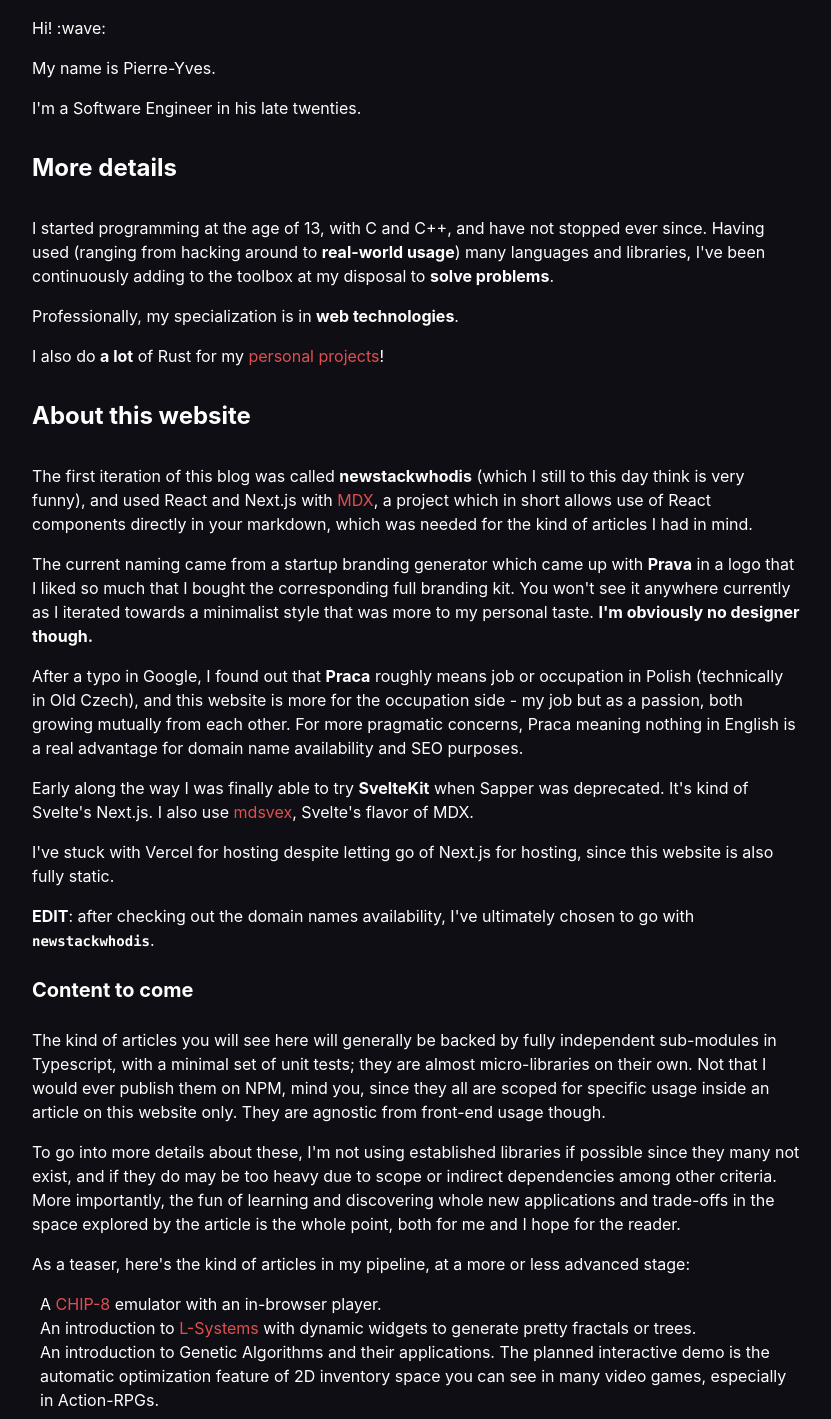
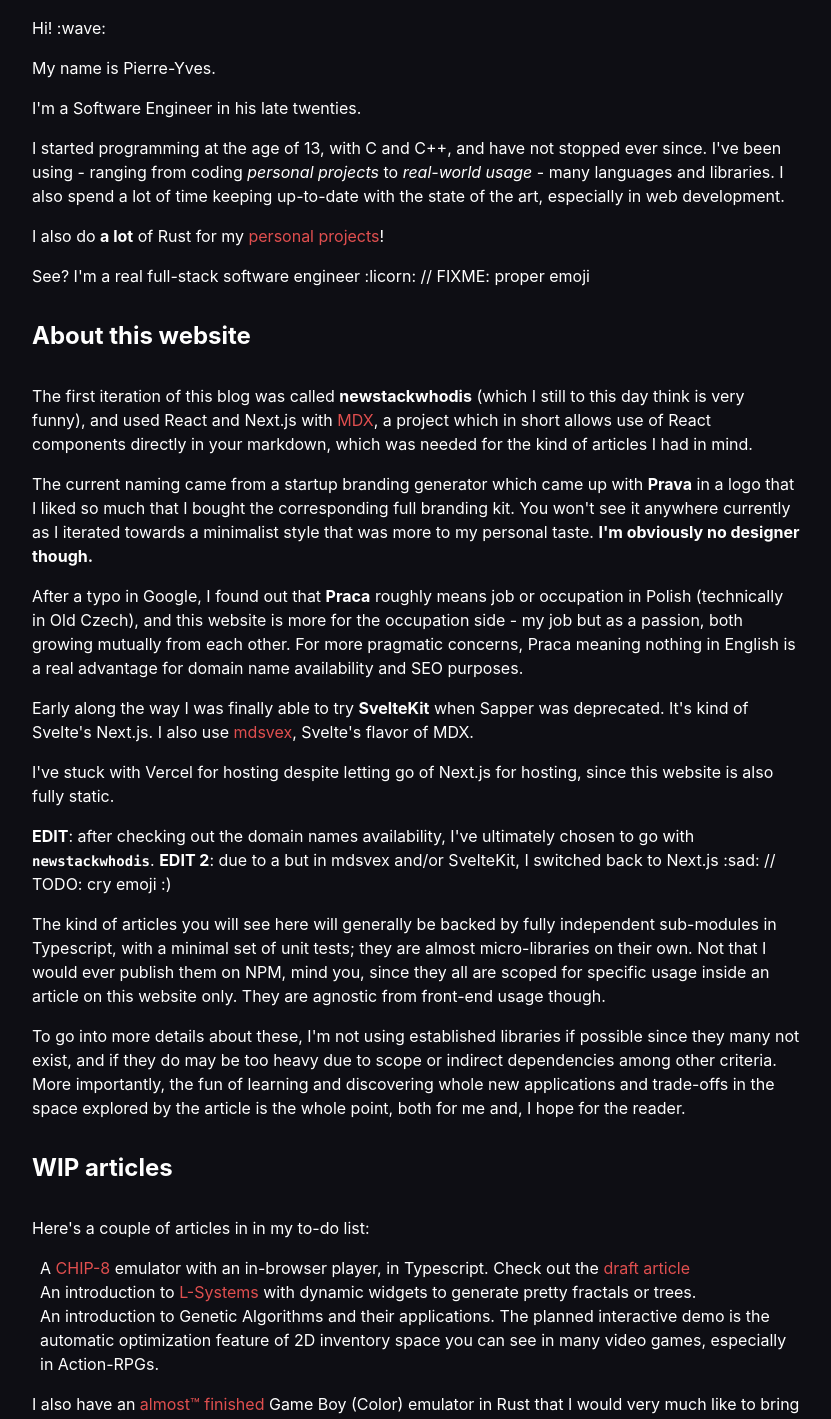
Before and after one commit to pierreyoda/newstackwhodis, a Next.js app: page /blog/about in a window 1280 px wide. Shown: the part 200-1619 px from the top of the page, without its empty margins (224-1055 px from the left). Built offline with nearby package versions, Linux system fonts and the light colour scheme.

Commit message:
:construction: Update about page

```diff
--- a/src/pages/blog/about.mdx
+++ b/src/pages/blog/about.mdx
@@ -6,13 +6,12 @@
 
 I'm a Software Engineer in his late twenties.
 
-## More details
+I started programming at the age of 13, with C and C++, and have not stopped ever since. I've been using - ranging from coding _personal projects_ to _real-world usage_ - many languages and libraries. I also spend a lot of time keeping up-to-date with the state of the art, especially in web development.
 
-I started programming at the age of 13, with C and C++, and have not stopped ever since. Having used (ranging from hacking around to **real-world usage**) many languages and libraries, I've been continuously adding to the toolbox at my disposal to **solve problems**.
-
-Professionally, my specialization is in **web technologies**.
 
 I also do **a lot** of Rust for my [personal projects](https://github.com/pierreyoda)!
+
+See? I'm a real full-stack software engineer :licorn: // FIXME: proper emoji
 
 ## About this website
 
@@ -27,16 +26,17 @@
 I've stuck with Vercel for hosting despite letting go of Next.js for hosting, since this website is also fully static.
 
 **EDIT**: after checking out the domain names availability, I've ultimately chosen to go with `newstackwhodis`.
-
-### Content to come
+**EDIT 2**: due to a but in mdsvex and/or SvelteKit, I switched back to Next.js :sad: // TODO: cry emoji :)
 
 The kind of articles you will see here will generally be backed by fully independent sub-modules in Typescript, with a minimal set of unit tests; they are almost micro-libraries on their own. Not that I would ever publish them on NPM, mind you, since they all are scoped for specific usage inside an article on this website only. They are agnostic from front-end usage though.
 
-To go into more details about these, I'm not using established libraries if possible since they many not exist, and if they do may be too heavy due to scope or indirect dependencies among other criteria. More importantly, the fun of learning and discovering whole new applications and trade-offs in the space explored by the article is the whole point, both for me and I hope for the reader.
+To go into more details about these, I'm not using established libraries if possible since they many not exist, and if they do may be too heavy due to scope or indirect dependencies among other criteria. More importantly, the fun of learning and discovering whole new applications and trade-offs in the space explored by the article is the whole point, both for me and, I hope for the reader.
 
-As a teaser, here's the kind of articles in my pipeline, at a more or less advanced stage:
+## WIP articles
 
-- A [CHIP-8](https://www.wikiwand.com/en/CHIP-8) emulator with an in-browser player.
+Here's a couple of articles in in my to-do list:
+
+- A [CHIP-8](https://www.wikiwand.com/en/CHIP-8) emulator with an in-browser player, in Typescript. Check out the [draft article](/blog/getting-into-emulator-development-chip8)
 - An introduction to [L-Systems](https://www.wikiwand.com/en/L-system) with dynamic widgets to generate pretty fractals or trees.
 - An introduction to Genetic Algorithms and their applications. The planned interactive demo is the automatic optimization feature of 2D inventory space you can see in many video games, especially in Action-RPGs.
 
```
